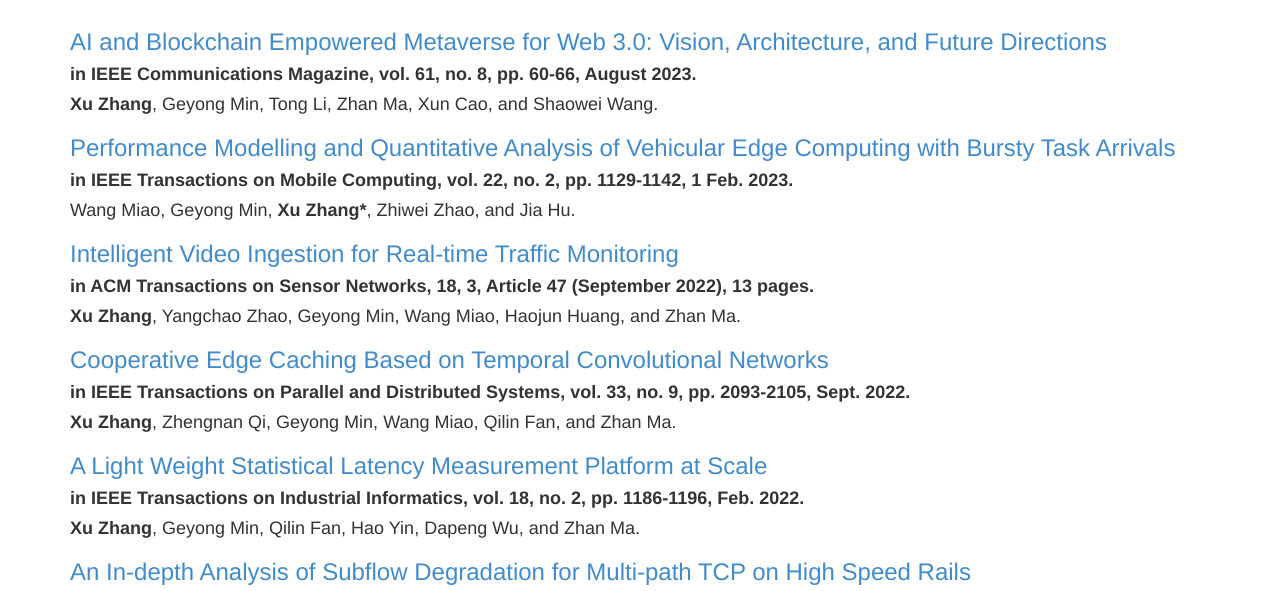
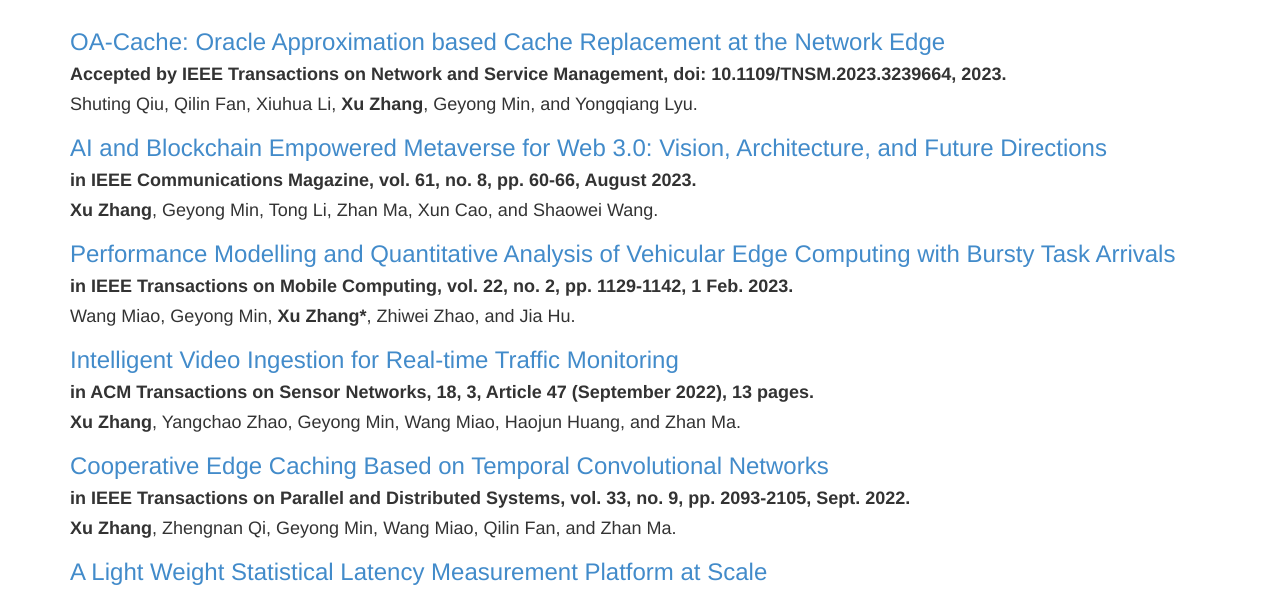
Before and after one commit to xzhang-cs/visions, a plain HTML site: page publications.html in a window 1280 px wide. Shown: the part 123-714 px from the top of the page. Drawn offline with Linux system fonts and the light colour scheme.

Commit message:
Update publications.html

```diff
--- a/publications.html
+++ b/publications.html
@@ -91,6 +91,10 @@
                 <h1>Publications</h1>
                 <table border="0" height="2cm"></table>
 
+		<h3><a href="./docs/2023TNSM-Caching.pdf" target="_blank">OA-Cache: Oracle Approximation based Cache Replacement at the Network Edge</a> </h3>
+                <h4><b>Accepted by IEEE Transactions on Network and Service Management, doi: 10.1109/TNSM.2023.3239664, 2023.</b></h4>
+                <h4>Shuting Qiu, Qilin Fan, Xiuhua Li, <b>Xu Zhang</b>, Geyong Min, and Yongqiang Lyu.</h4>
+
 		<h3><a href="./docs/2023COMMAG-WEB3.pdf" target="_blank">AI and Blockchain Empowered Metaverse for Web 3.0: Vision, Architecture, and Future Directions</a> </h3>
                 <h4><b>in IEEE Communications Magazine, vol. 61, no. 8, pp. 60-66, August 2023.</b></h4>
                 <h4><b>Xu Zhang</b>, Geyong Min, Tong Li, Zhan Ma, Xun Cao, and Shaowei Wang.</h4>
```
